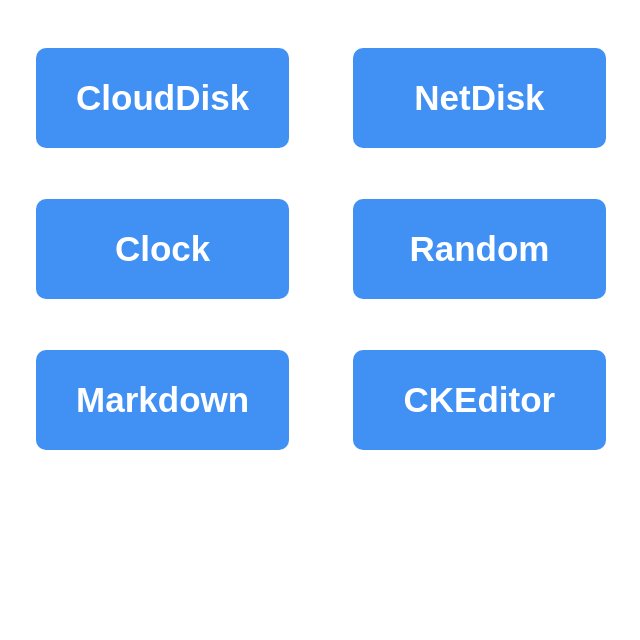
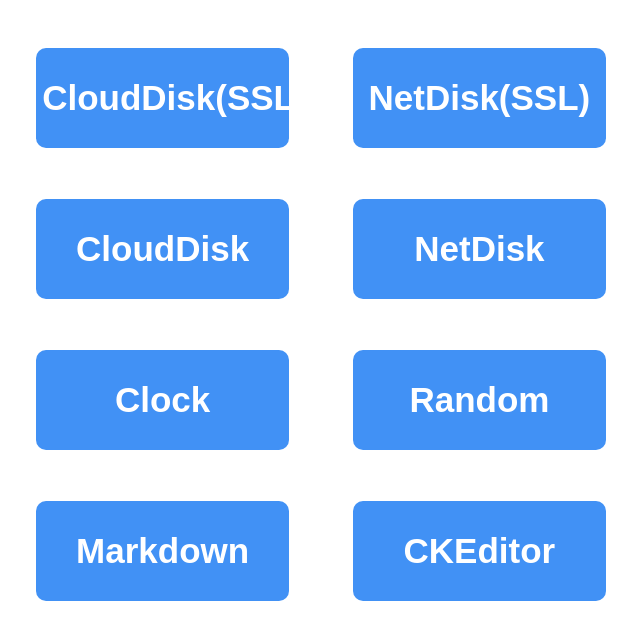
Before and after one commit to newmyd/Web, a plain HTML site: page index.html in a window 1280 px wide. Shown: the part 116-756 px from the top of the page, without its empty margins (319-959 px from the left). Drawn offline with Linux system fonts and the light colour scheme.

Commit message:
Update index.html

```diff
--- a/index.html
+++ b/index.html
@@ -1,5 +1,6 @@
 <!DOCTYPE html>
 <html>
+
 <head>
 	<meta charset="utf-8">
 	<title>Web</title>
@@ -13,6 +14,11 @@
 	<br />
 	<br />
 	<div id="btn">
+		<button class="btn lbtn" onclick="window.open('http://192.168.19.197/');">CloudDisk(SSL)</button>
+		<button class="btn rbtn" onclick="window.open('http://192.168.19.197:8080/');">NetDisk(SSL)</button>
+		<br />
+		<br />
+		<br />
 		<button class="btn lbtn" onclick="window.open('http://124.221.154.155:8080/');">CloudDisk</button>
 		<button class="btn rbtn" onclick="window.open('http://124.221.154.155:8088/');">NetDisk</button>
 		<br />
@@ -27,4 +33,5 @@
 		<button class="btn rbtn" onclick="window.open('https://newmyd.github.io/CKEditor/');">CKEditor</button>
 	</div>
 </body>
+
 </html>
```
Lines whose indentation alone changed are shown as unchanged.
